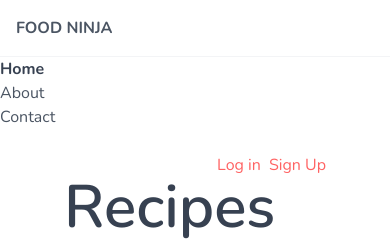
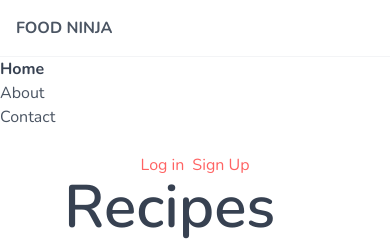
Before and after one commit to Maristina-Hub/tailwind, a website: page public/index.html in a window 390 px wide. Shown: the top 242 px of the page. Drawn offline with nearby package versions, Linux system fonts and the light colour scheme.

Commit message:
tailwind tutorial

```diff
--- a/public/index.html
+++ b/public/index.html
@@ -14,7 +14,7 @@
         <nav>
           <div>
             <h1 class="font-bold uppercase p-4 border-b border-gray-100">
-              <a href="/"> Food Ninja</a>
+              <a href="/" > Food Ninja</a>
             </h1>
           </div>
           <ul>
@@ -39,7 +39,7 @@
       <!-- end nav -->
 
       <main class="px-16 py-6">
-        <div class="flex justify-end">
+        <div class="flex justify-center md:justify-end">
           <a href="#" class="text-primary">Log in</a>
           <a href="#" class="text-primary ml-2"> Sign Up</a>
         </div>
```
Also changed, not shown: public/styles.css.
